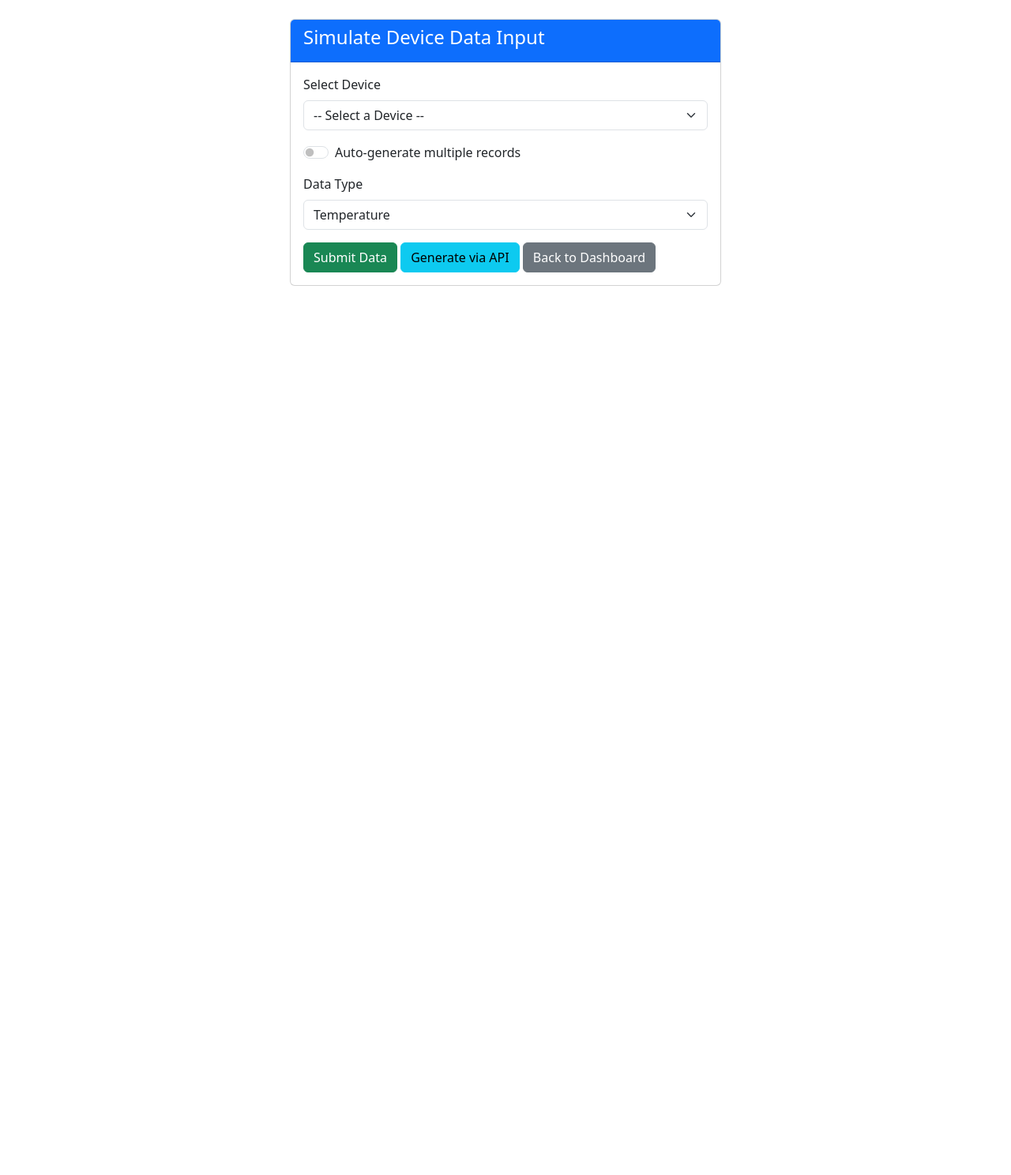
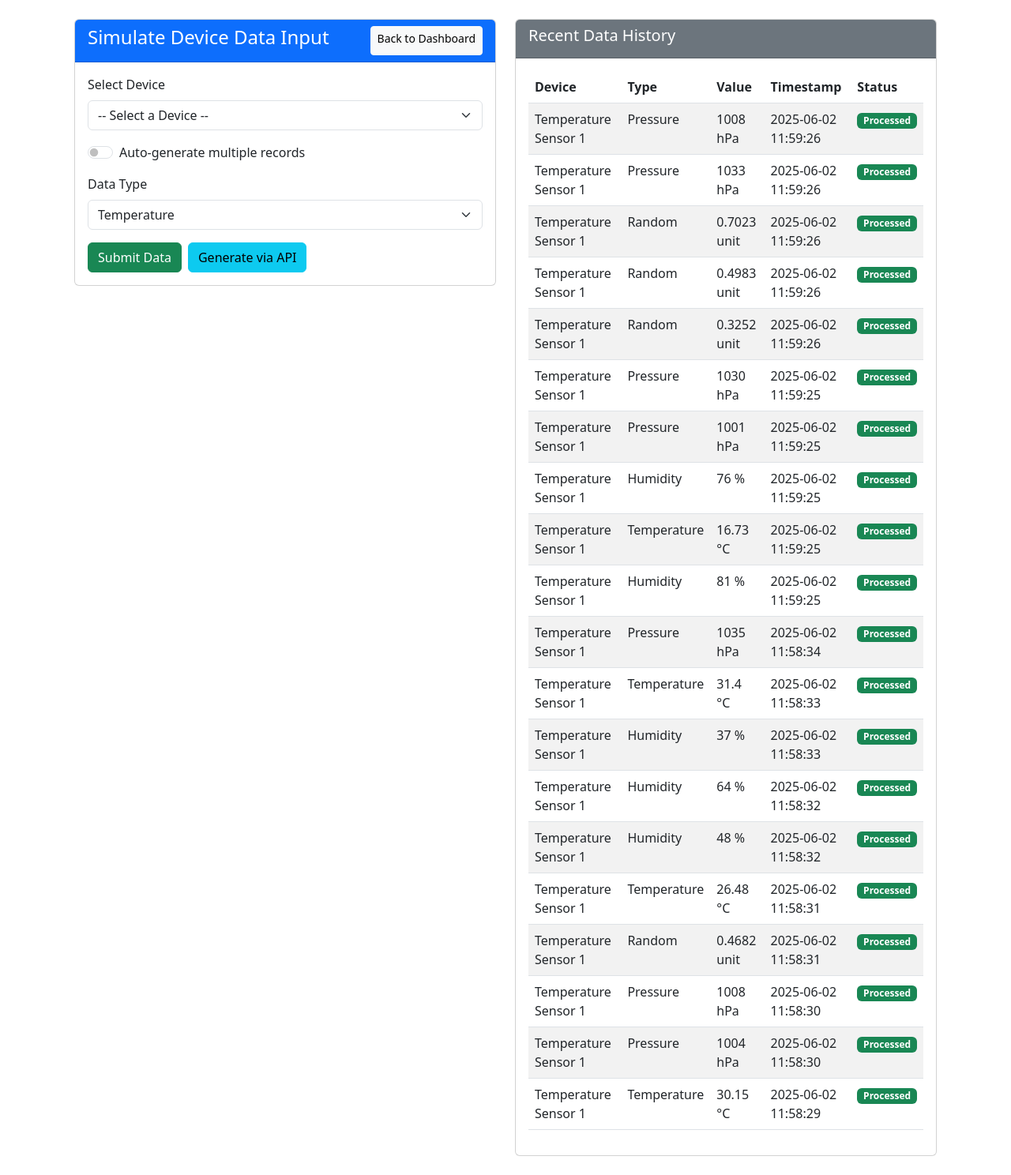
Before and after one commit to SimpleCyber/Edge-Computing, a Django app: page /simulate/ in a window 1280 px wide. Shown: the part 56-1544 px from the top of the page at 79% size. Before the commit the page ends 418 px from the top, so only its background shows below. Run offline with Django 5.2, Linux system fonts and the light colour scheme; data comes from the database, SQL or seed files in the repository; both versions use the stored data as it was after the commit.

Commit message:
# 1.2 mini update show history in stimulating data

```diff
--- a/data_management/templates/data_management/device_input.html
+++ b/data_management/templates/data_management/device_input.html
@@ -1,12 +1,17 @@
 {% extends "../base.html" %}
 
 {% block content %}
+<div class="container-fluid">
     <div class="row">
-    <div class="col-md-6 offset-md-3">
+        <!-- Left Column - Data Input Form -->
+        <div class="col-lg-6 col-md-12 mb-4">
             <div class="card">
-            <div class="card-header bg-primary text-white">
+                <div class="card-header bg-primary text-white d-flex justify-content-between">
                     <h4>Simulate Device Data Input</h4>
+                    <a href="{% url 'dashboard' %}" class="btn btn-sm btn-light">Back to Dashboard</a>
                 </div>
+
+                <!-- Data Input Form -->
                 <div class="card-body">
                     <form method="post" id="dataForm">
                         {% csrf_token %}
@@ -43,10 +48,57 @@
                             <div class="form-text">Random data types will be generated</div>
                         </div>
 
+                        <div class="d-flex gap-2">
                             <button type="submit" class="btn btn-success">Submit Data</button>
                             <button type="button" id="generateApiBtn" class="btn btn-info">Generate via API</button>
-                    <a href="{% url 'dashboard' %}" class="btn btn-secondary">Back to Dashboard</a>
+                        </div>
                     </form>
+                </div>
+            </div>
+        </div>
+
+        <!-- Right Column - Data History Section -->
+        <div class="col-lg-6 col-md-12 mb-4">
+            <div class="card h-100">
+                <div class="card-header bg-secondary text-white">
+                    <h5>Recent Data History</h5>
+                </div>
+                <div class="card-body">
+                    {% if recent_data %}
+                    <div class="table-responsive">
+                        <table class="table table-striped table-hover">
+                            <thead>
+                                <tr>
+                                    <th>Device</th>
+                                    <th>Type</th>
+                                    <th>Value</th>
+                                    <th>Timestamp</th>
+                                    <th>Status</th>
+                                </tr>
+                            </thead>
+                            <tbody>
+                                {% for data in recent_data %}
+                                <tr>
+                                    <td>{{ data.device.name }}</td>
+                                    <td>{{ data.data.type|title }}</td>
+                                    <td>{{ data.data.value }} {{ data.data.unit }}</td>
+                                    <td>{{ data.timestamp|date:"Y-m-d H:i:s" }}</td>
+                                    <td>
+                                        {% if data.is_processed %}
+                                            <span class="badge bg-success">Processed</span>
+                                        {% else %}
+                                            <span class="badge bg-warning">Pending</span>
+                                        {% endif %}
+                                    </td>
+                                </tr>
+                                {% endfor %}
+                            </tbody>
+                        </table>
+                    </div>
+                    {% else %}
+                    <p class="text-muted">No data history available yet.</p>
+                    {% endif %}
+                </div>
             </div>
         </div>
     </div>
@@ -95,7 +147,7 @@ document.addEventListener('DOMContentLoaded', function() {
         })
         .then(data => {
             alert(data.message);
-            window.location.href = "{% url 'dashboard' %}";
+            window.location.reload(); // Refresh to show new data
         })
         .catch(error => {
             alert('Error: ' + error.message);
--- a/data_management/views.py
+++ b/data_management/views.py
@@ -20,6 +20,7 @@ if not Device.objects.exists():
 
 class DashboardView(View):
     def get(self, request):
+
         devices = Device.objects.all()
         raw_data_count = RawData.objects.count()
         cached_data_stats = {
@@ -92,8 +93,11 @@ class SimulateDeviceView(View):
 class SimulateDeviceView(View):
     def get(self, request):
         devices = Device.objects.all()
+        recent_data = RawData.objects.select_related('device').order_by('-timestamp')[:20]  # Last 20 records
+
         return render(request, 'data_management/device_input.html', {
             'devices': devices,
+            'recent_data': recent_data,
             'auto_generate': request.GET.get('auto') == 'true'
         })
 
```
Also changed, not shown: db.sqlite3. Lines whose indentation alone changed are shown as unchanged.
